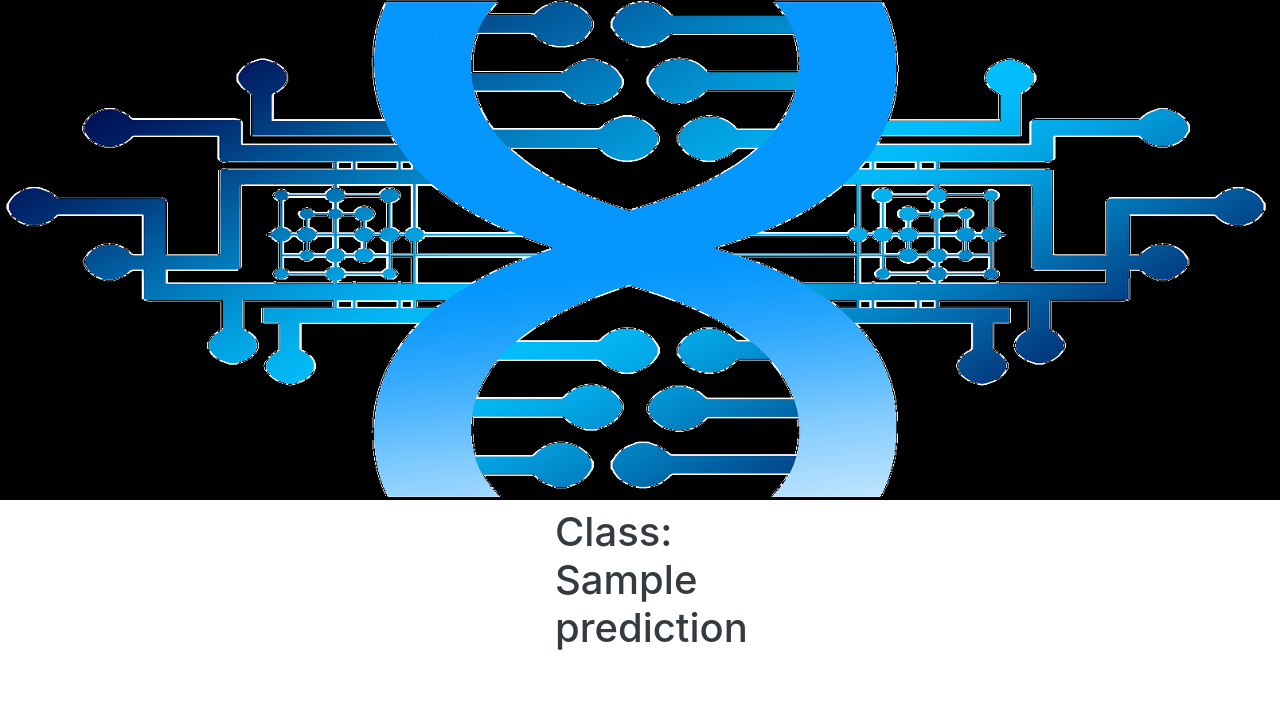
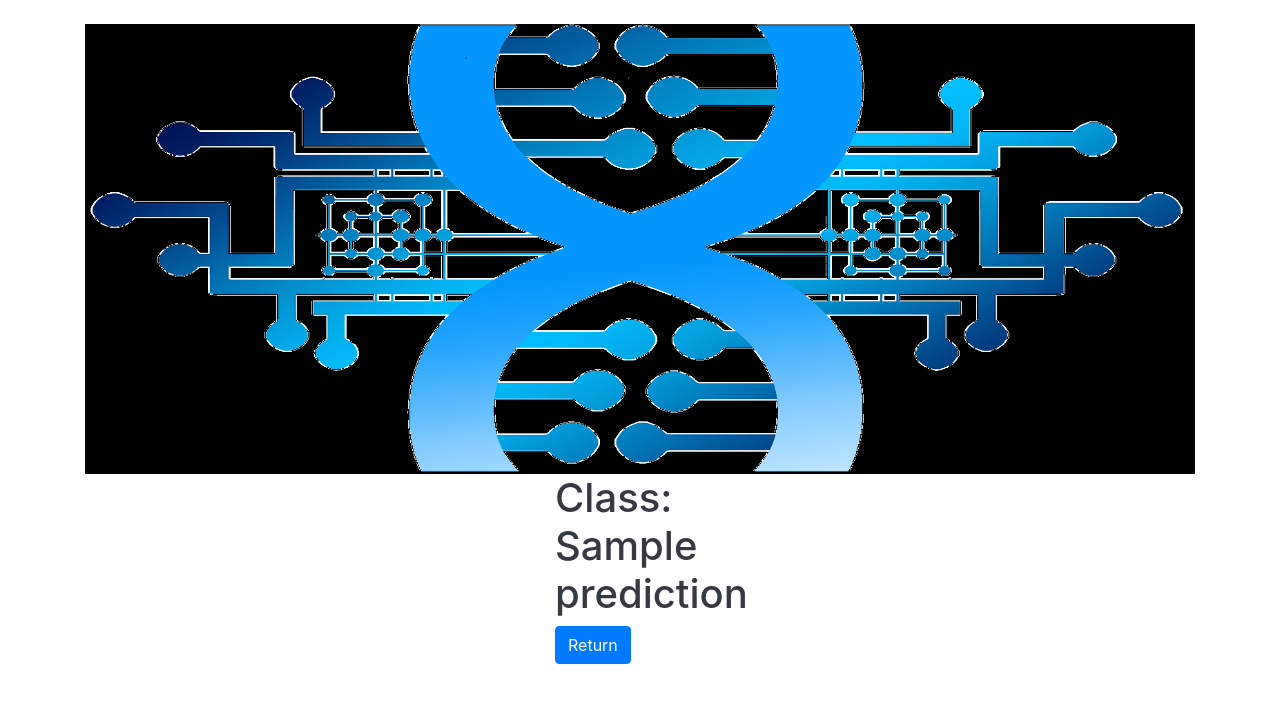
Before and after one commit to reemaratnani/cancer-genetic-mutation, a Flask app: template templates/result.html in a window 1280 px wide. Shown: the part 56-759 px from the top of the page. Run offline with Flask 2, Linux system fonts and the light colour scheme; the template is opened without the code that fills it: most values are stand-ins (such as "Sample title", 1, 10 or a date in 2020); parts of the project's set-up code (start-up, migrations or seed data) failed here and were passed over; some libraries are stand-ins or nearby versions.

Commit message:
updated result page

```diff
--- a/templates/result.html
+++ b/templates/result.html
@@ -1,12 +1,14 @@
 {% extends "layout.html" %}
 {% block body %}
-    <div class="carousel-item active">
-        <img src="{{ url_for('static', filename='img/dna1.png') }}" class="d-block w-100" alt="Responsive image" height="500px">
+    <div class="container mt-4">
+        <img src="{{ url_for('static', filename='img/dna1.png') }}" class="d-block w-100" alt="Responsive image" height="450px">
 
-    <div class="container mt-2" style="width: 200px;">
+    <div class="container" style="width: 200px;">
         <h1 class="text-dark"> Class: {{ prediction }}</h1>
+        <a class="btn btn-primary" href="/model" role="button">Return</a>
     </div>
     </div>
+
 
 
 {% endblock %}
```
